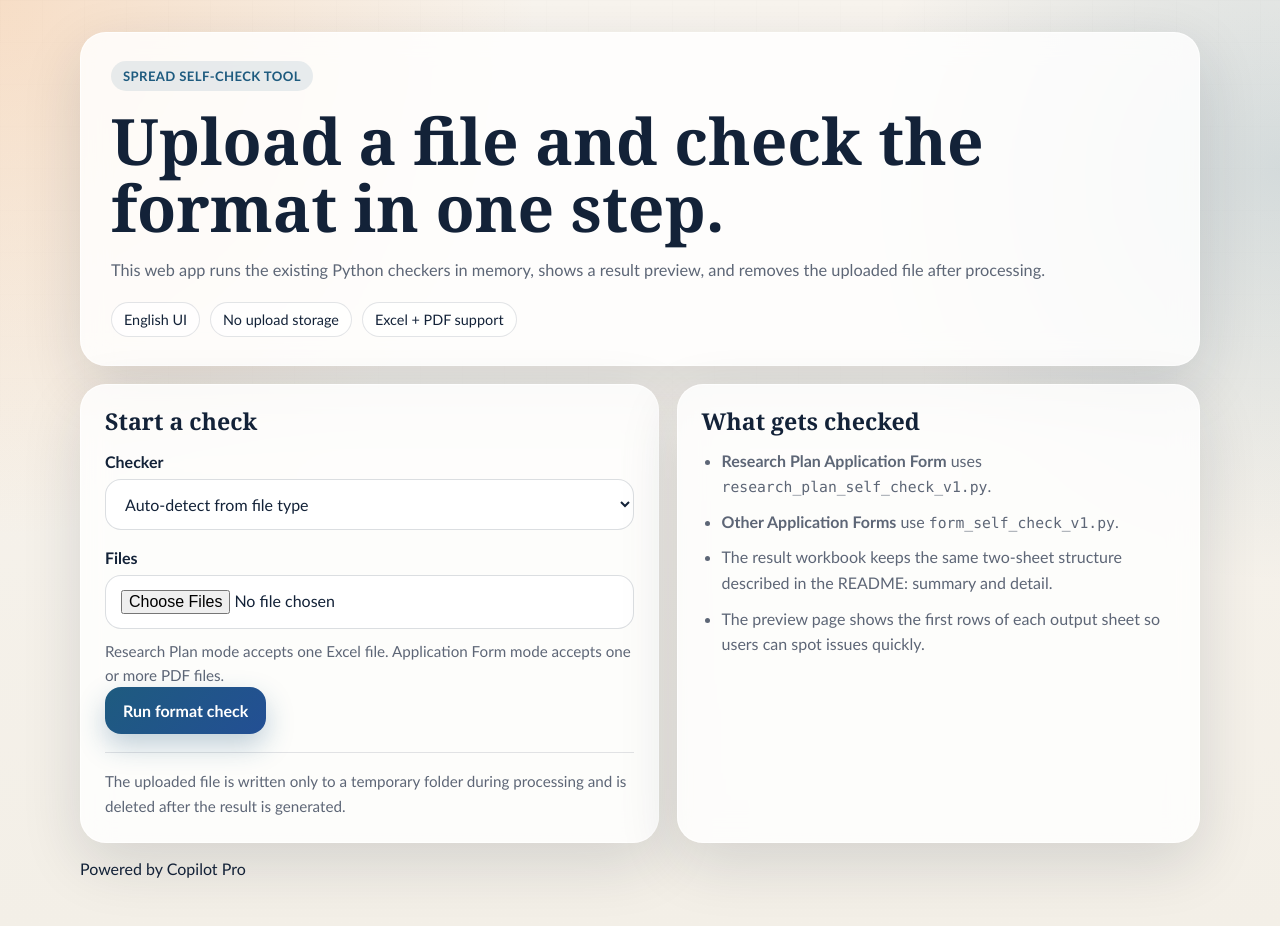
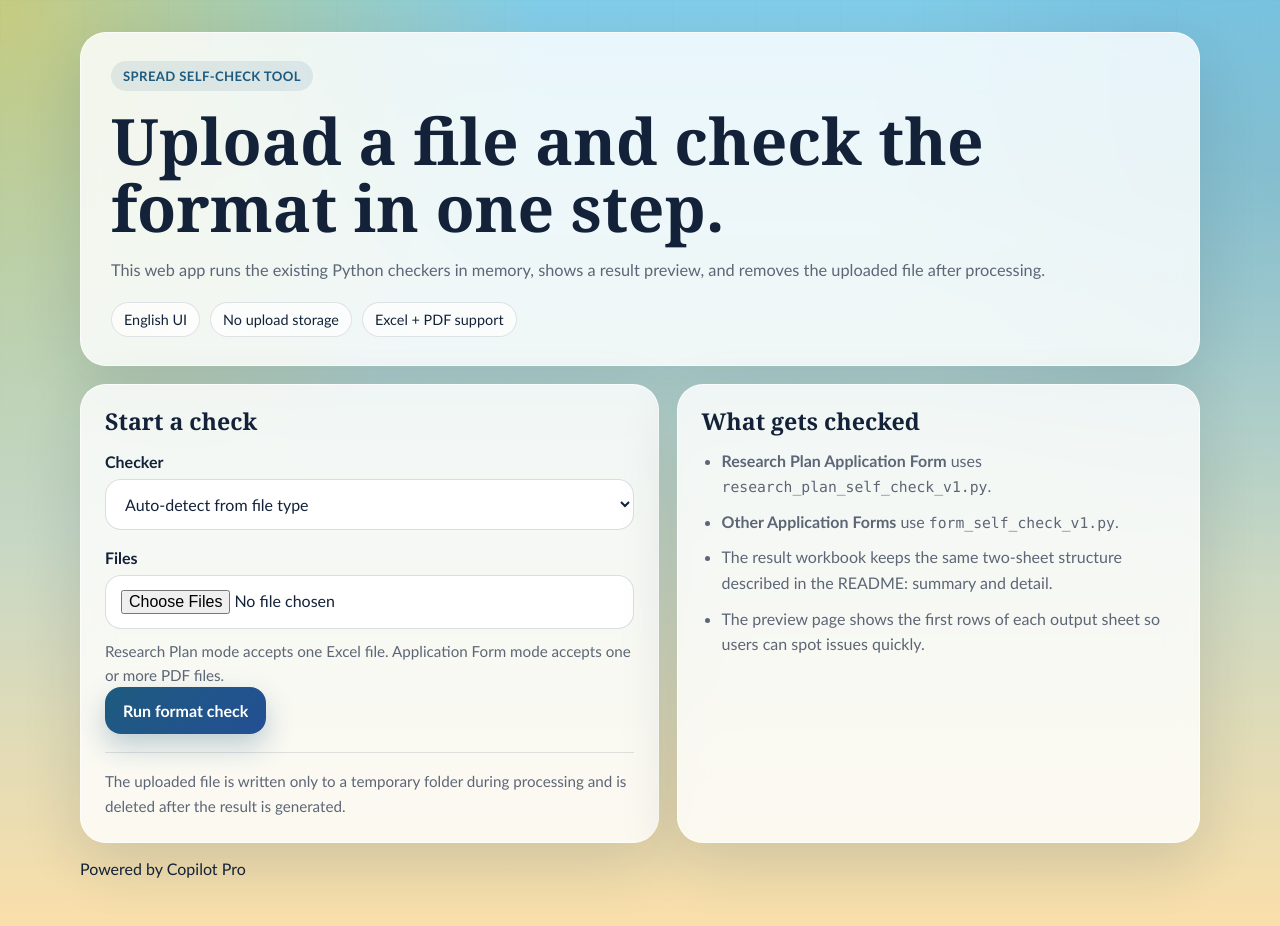
Before and after one commit to appaesk/SPReADCheck, a Flask app: page / in a window 1280 px wide. Run offline with Flask 3, Linux system fonts and the light colour scheme.

Commit message:
update color

```diff
--- a/index.html
+++ b/index.html
@@ -12,7 +12,7 @@
     <main class="shell">
       <section class="hero card">
         <div class="eyebrow">SPReAD Self-Check</div>
-        <h1>Run the checker directly in your browser.</h1>
+        <h1>Run SPReAD checker directly in your browser.</h1>
         <p class="lede">
           This GitHub Pages version loads Python in the browser with Pyodide, keeps the upload in memory only,
           and shows the same summary/detail workbook output as the desktop tools.
@@ -80,6 +80,9 @@
         </div>
         <div id="result-message" class="hint result-message">Upload a file to begin.</div>
         <div id="preview-container" class="preview-container"></div>
+      </section>
+      <section>
+        <p>Powered by Copilot Pro</p>
       </section>
     </main>
 
--- a/static/style.css
+++ b/static/style.css
@@ -1,6 +1,6 @@
 :root {
   color-scheme: light;
-  --bg: #f3efe7;
+  --bg: #f9dfaa;
   --panel: rgba(255, 255, 255, 0.82);
   --panel-strong: #ffffff;
   --text: #132238;
@@ -24,9 +24,9 @@ body {
   font-family: "Avenir Next", "Trebuchet MS", "Segoe UI", sans-serif;
   color: var(--text);
   background:
-    radial-gradient(circle at top left, rgba(242, 143, 59, 0.22), transparent 34%),
+    radial-gradient(circle at top left, rgba(242, 202, 59, 0.609), transparent 34%),
     radial-gradient(circle at right 18%, rgba(30, 91, 127, 0.16), transparent 28%),
-    linear-gradient(180deg, #f8f4ee 0%, var(--bg) 100%);
+    linear-gradient(180deg, #81CDEA 0%, var(--bg) 100%);
 }
 
 body::before {
```
Also changed, not shown: 1 other file.
